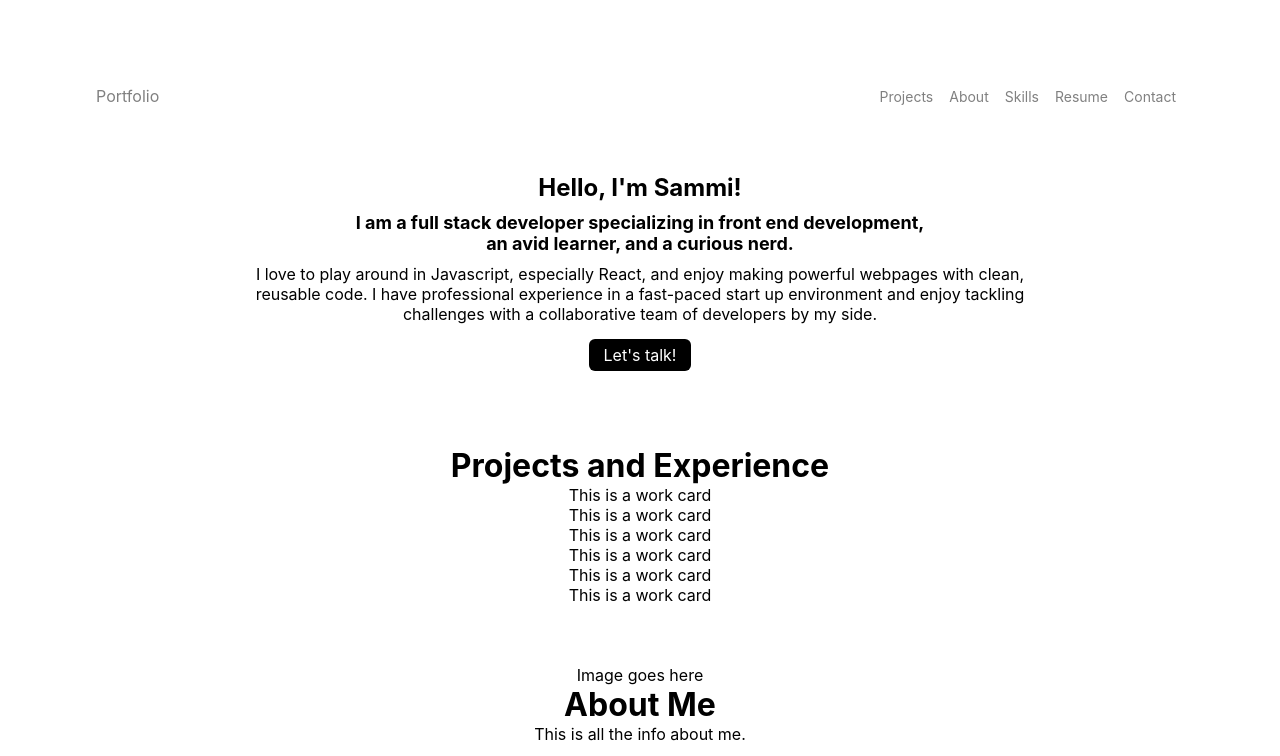
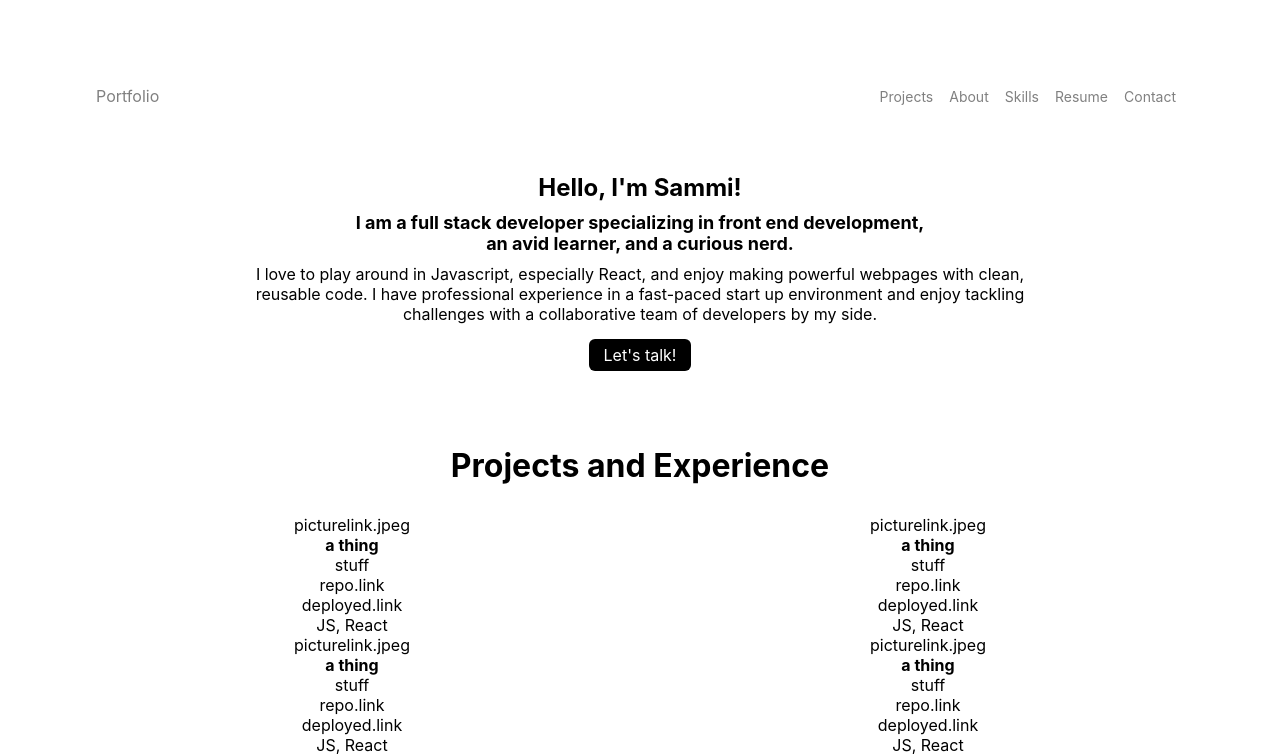
Before and after one commit to SPFlores/portfolio, a React (Create React App) app in the folder Client/: page / in a window 1280 px wide. Shown: the top 756 px of the page. Built offline with nearby package versions, Linux system fonts and the light colour scheme.

Commit message:
laying out flex box for project cards

```diff
--- /dev/null
+++ b/Client/src/components/WorkCard/index.css
@@ -0,0 +1,3 @@
+.workCard {
+  width: 50%;
+}
--- /dev/null
+++ b/Client/src/components/WorkCard/index.js
@@ -0,0 +1 @@
+export { default } from './workCard.js'
--- /dev/null
+++ b/Client/src/components/WorkCard/workCard.js
@@ -0,0 +1,17 @@
+import React from 'react'
+import './index.css'
+
+const WorkCard = ({ work }) => {
+  return (
+    <div id={work.title} key={work.title} className='workCard'>
+      {work.picture && <span>{work.picture}</span>}
+      {work.title && <h4>{work.title}</h4>}
+      {work.description && <p>{work.description}</p>}
+      {work.repoLink && <p>{work.repoLink}</p>}
+      {work.deployedLink && <p>{work.deployedLink}</p>}
+      {work.skills.length > 0 && work.skills.join(', ')}
+    </div>
+  )
+}
+
+export default WorkCard
--- a/Client/src/pages/Work/Work.js
+++ b/Client/src/pages/Work/Work.js
@@ -1,18 +1,18 @@
 import React from 'react'
+import projects from './workInfo'
+import WorkCard from '../../components/WorkCard'
 import './index.css'
-import projects from './workInfo'
 
 const WorkPage = _ => {
   console.log(projects)
   return (
     <div className='section' id='projects'>
       <h1 id='projects__heading'>Projects and Experience</h1>
-      <div>This is a work card</div>
-      <div>This is a work card</div>
-      <div>This is a work card</div>
-      <div>This is a work card</div>
-      <div>This is a work card</div>
-      <div>This is a work card</div>
+      <div id='projects__cards'>
+        {projects.map(project => {
+          return <WorkCard work={project} />
+        })}
+      </div>
     </div>
   )
 }
--- a/Client/src/pages/Work/index.css
+++ b/Client/src/pages/Work/index.css
@@ -0,0 +1,8 @@
+#projects__cards {
+  margin: auto;
+  margin-top: 30px;
+  width: 90%;
+  display: flex;
+  flex-flow: row wrap;
+  justify-content: sflex-start;
+}
--- a/Client/src/pages/Work/workInfo.js
+++ b/Client/src/pages/Work/workInfo.js
@@ -1,4 +1,12 @@
 const projects = [
+  {
+    title: 'a thing',
+    description: 'stuff',
+    deployedLink: 'deployed.link',
+    repoLink: 'repo.link',
+    skills: ['JS', 'React'],
+    picture: 'picturelink.jpeg'
+  },
   {
     title: 'a thing',
     description: 'stuff',
```
Also changed, not shown: Client/src/components/workCard.js (deleted, +0 -14 lines).
